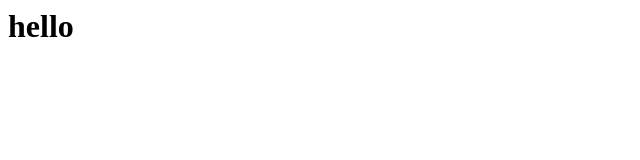
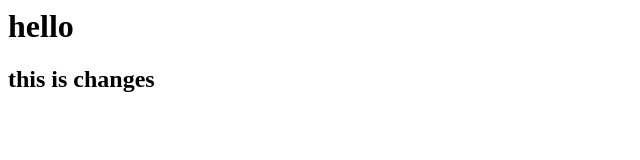
Before and after one commit to Gaur95/jnit_demo, a plain HTML site: page index.html in a window 1280 px wide. Shown: the whole page, without its empty margins (0-640 px from the left). Drawn offline with Linux system fonts and the light colour scheme.

Commit message:
Update index.html

```diff
--- a/index.html
+++ b/index.html
@@ -1 +1,2 @@
 <h1>hello</h1>
+<h2>this is changes</h2>
```
